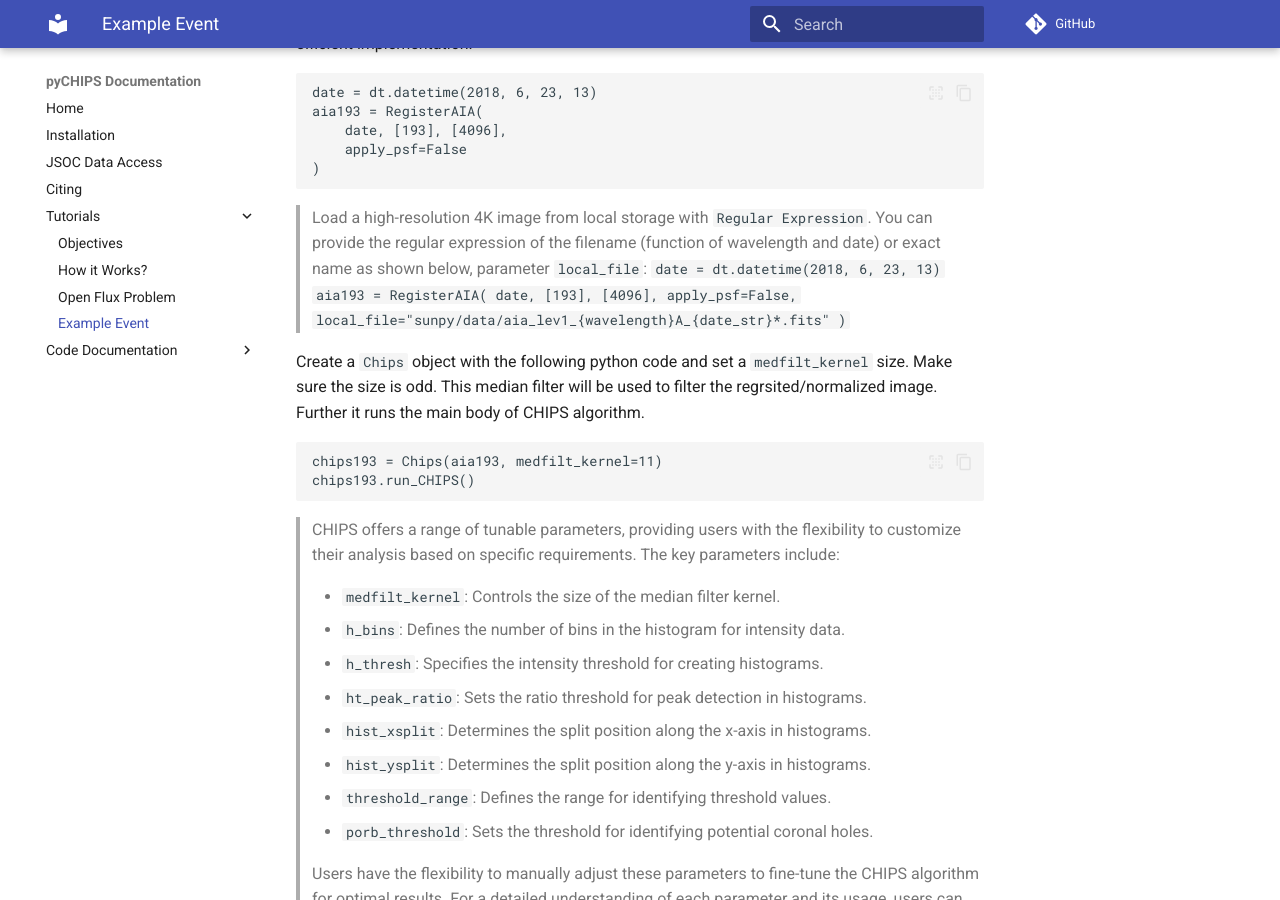
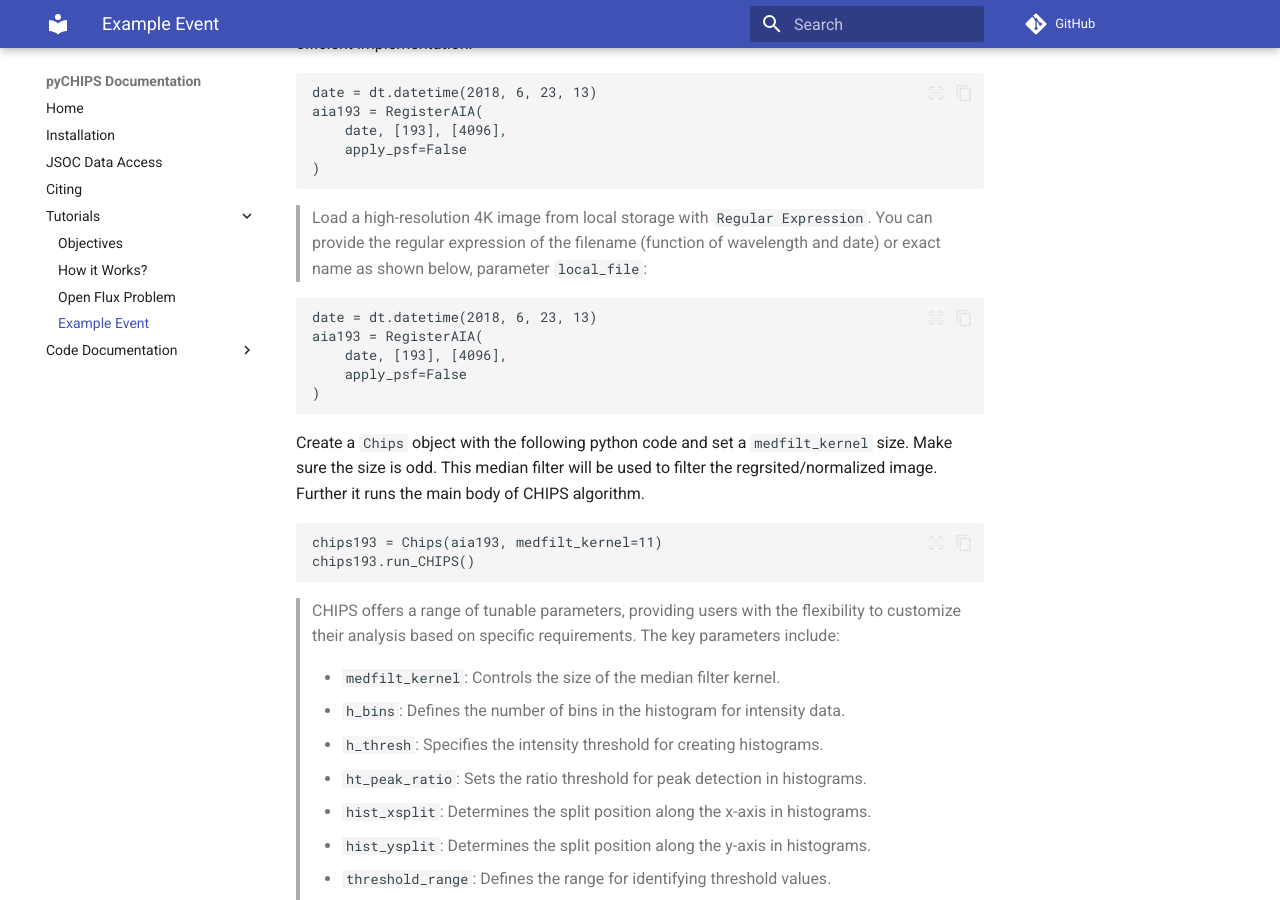
Before and after one commit to shibaji7/pyCHIPS, an MkDocs documentation site: the page built from docs/tutorial/example.md, in a window 1280 px wide and 900 px high, scrolled down 856 px. Built offline with MkDocs 1.6.1 and Material for MkDocs 9.7.7, drawn with Linux system fonts in a browser that asks for light colours; comment, search, counter and statistics services are not loaded.

Commit message:
Updated file format input

````diff
--- a/docs/tutorial/example.md
+++ b/docs/tutorial/example.md
@@ -36,14 +36,14 @@ aia193 = RegisterAIA(
 ```
 
 > Load a high-resolution 4K image from local storage with `Regular Expression`. You can provide the regular expression of the filename (function of wavelength and date) or exact name as shown below, parameter `local_file`:
-> ```
->   date = dt.datetime(2018, 6, 23, 13)
->   aia193 = RegisterAIA(
->       date, [193], [4096],
->       apply_psf=False,
->       local_file="sunpy/data/aia_lev1_{wavelength}A_{date_str}*.fits"
->   )
->```
+
+```
+date = dt.datetime(2018, 6, 23, 13)
+aia193 = RegisterAIA(
+    date, [193], [4096],
+    apply_psf=False
+)
+```
 
 Create a `Chips` object with the following python code and set a `medfilt_kernel` size. Make sure the size is odd. This median filter will be used to filter the regrsited/normalized image. Further it runs the main body of CHIPS algorithm.
 
````
